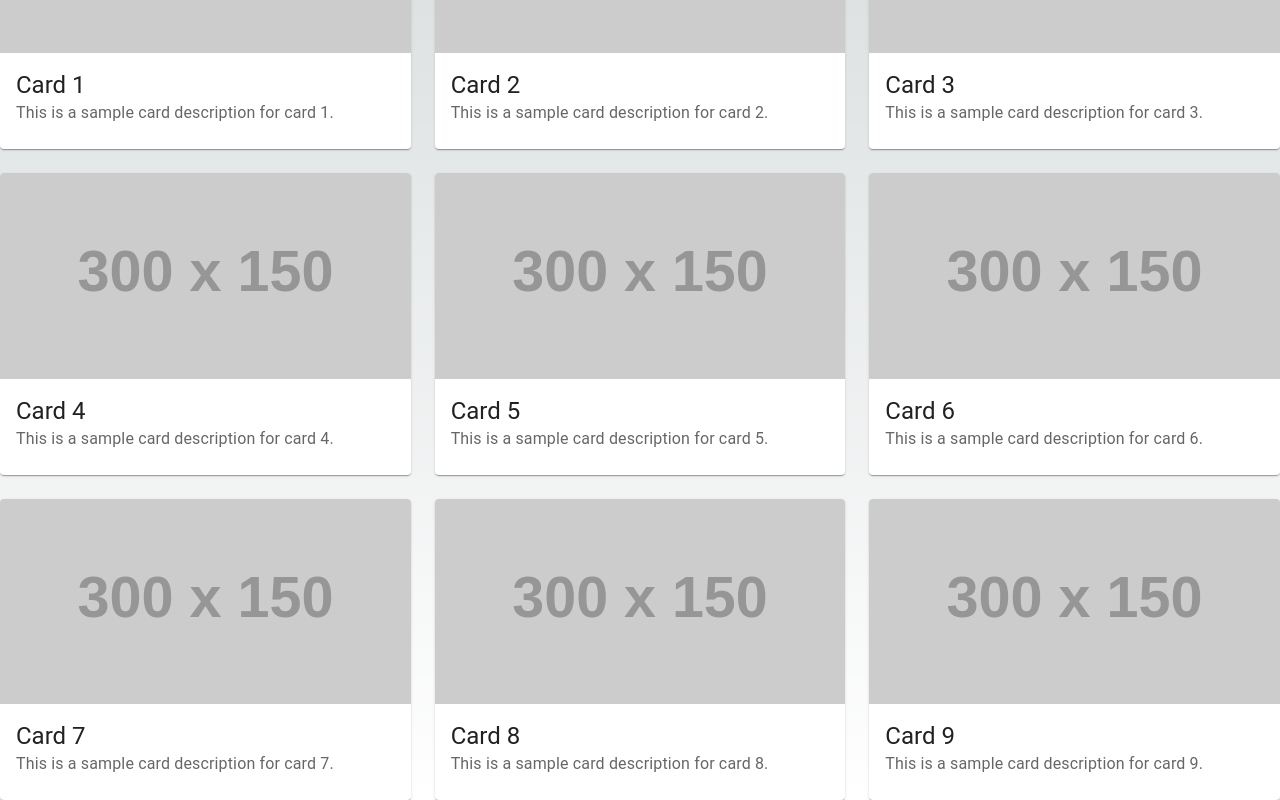
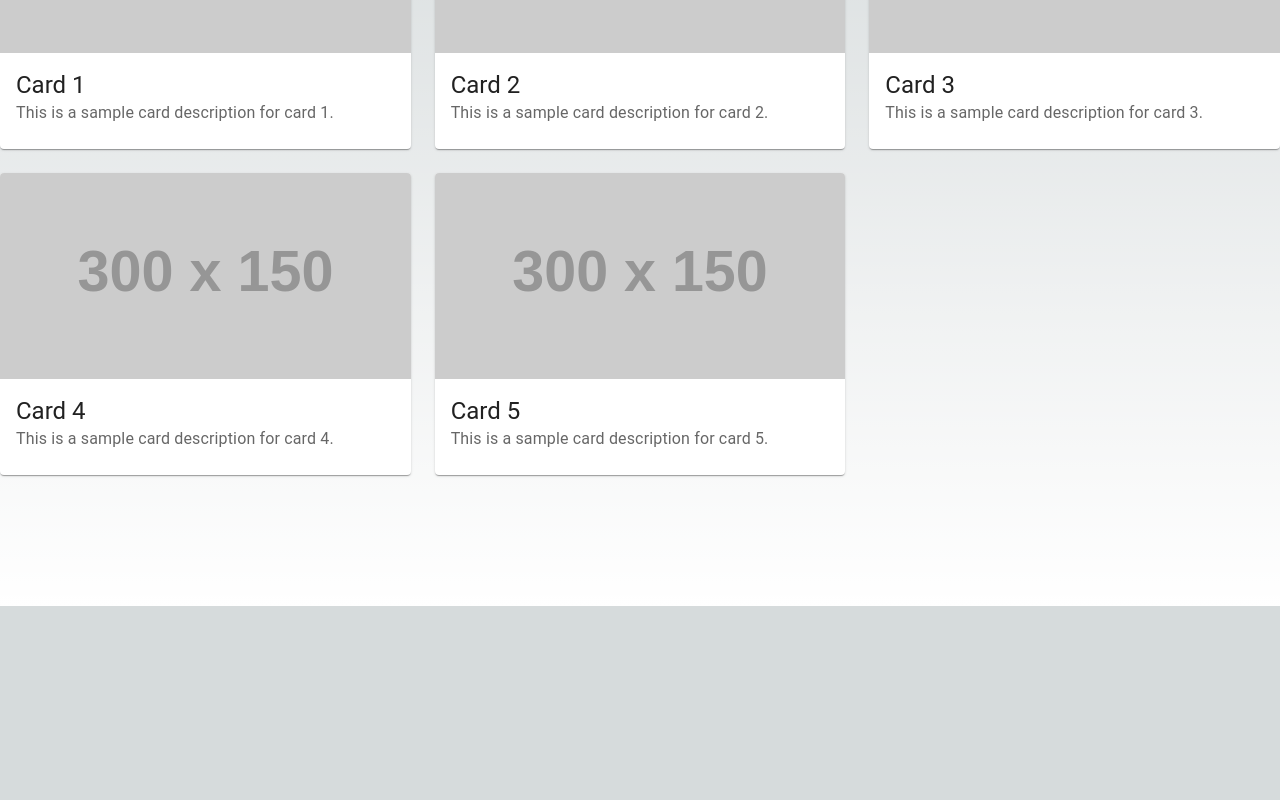
Before and after one commit to Watcharavit/BlochGacha-Client, a Next.js app: page /marketplace in a window 1280 px wide. Shown: the part 194-994 px from the top of the page. After the commit the page ends 800 px from the top, so only its background shows below. Built offline with nearby package versions, Linux system fonts and the light colour scheme.

Commit message:
add links and balance

```diff
--- a/src/components/marketplace/MarketPage.tsx
+++ b/src/components/marketplace/MarketPage.tsx
@@ -4,8 +4,9 @@ import { Grid, Card, CardContent, Typography, CardMedia, IconButton } from '@mui
 import { ArrowBack } from '@mui/icons-material';
 import { useRouter } from 'next/router';
 
-const router = useRouter();
+
 interface IMarketCards {
+    id: string;
     title: string;
     description: string;
     image: string;
@@ -16,8 +17,13 @@ interface IMarketPage{
 };
 
 const ItemCard: React.FC<{ card: IMarketCards }> = ({ card }) => {
+    const router = useRouter();
+
+    function handleClick(): void {
+        router.push(`/marketplace/${card.id}`); // Redirect to /gacha/[id]
+    }
     return (
-        <Card>
+        <Card onClick={handleClick} style={{ cursor: 'pointer' }}>
             <CardMedia component="img" image={card.image} alt={card.title} />
             <CardContent>
                 <Typography variant="h5" component="h2">
@@ -30,8 +36,10 @@ const ItemCard: React.FC<{ card: IMarketCards }> = ({ card }) => {
 };
 export default function MarketPage(cards:IMarketPage) {
     const cards2 = cards.cards;
+    const router = useRouter();
+
     function handleGoBack(event: any): void {
-        router.push('/')
+        router.push('/');
     }
     return (
         <div>
--- a/src/pages/api/auth/[...nextauth].js
+++ b/src/pages/api/auth/[...nextauth].js
@@ -15,7 +15,7 @@ export const authOptions = {
         if (!credentials || !credentials.email || !credentials.password) {
             return null;
         }
-        const res = await fetch(`${process.env.BACKEND_URL}/api/v1/auth/login`, {
+        const res = await fetch(`${process.env.BACKEND_URL}/auth/login`, {
             method: 'POST',
             headers: {
                 'Content-Type': 'application/json'
@@ -24,7 +24,7 @@ export const authOptions = {
         })
 
         var data = await res.json();
-        const res2 = await fetch(`${process.env.BACKEND_URL}/api/v1/auth/me`, {
+        const res2 = await fetch(`${process.env.BACKEND_URL}/auth/me`, {
             method: 'GET',
             headers: {
                 'Authorization': 'Bearer ' + data.token,
--- a/src/pages/marketplace/[id].tsx
+++ b/src/pages/marketplace/[id].tsx
@@ -45,6 +45,7 @@ const ItemPage = () => {
 
                 {/* Right side */}
                 <Box sx={{ width: '50%', backgroundColor: '#dddddd', padding: 20 }}>
+                    <Typography variant="h5">Balance: 200</Typography>
                     <Typography variant="h5">Cost: {item.cost}</Typography>
                     <Button variant="contained" onClick={handlePurchase}>Purchase</Button>
                 </Box>
--- a/src/pages/marketplace/index.tsx
+++ b/src/pages/marketplace/index.tsx
@@ -5,48 +5,33 @@ import MarketPage from '@/components/marketplace/MarketPage';
 
 const cards = [
     {
+        id: '1',
         title: 'Card 1',
         description: 'This is a sample card description for card 1.',
         image: 'https://via.placeholder.com/300x150',
     },
     {
+        id: '2',
         title: 'Card 2',
         description: 'This is a sample card description for card 2.',
         image: 'https://via.placeholder.com/300x150',
     },
     {
+        id: '3',
         title: 'Card 3',
         description: 'This is a sample card description for card 3.',
         image: 'https://via.placeholder.com/300x150',
     },
     {
+        id: '4',
         title: 'Card 4',
         description: 'This is a sample card description for card 4.',
         image: 'https://via.placeholder.com/300x150',
     },
     {
+        id: '5',
         title: 'Card 5',
         description: 'This is a sample card description for card 5.',
-        image: 'https://via.placeholder.com/300x150',
-    },
-    {
-        title: 'Card 6',
-        description: 'This is a sample card description for card 6.',
-        image: 'https://via.placeholder.com/300x150',
-    },
-    {
-        title: 'Card 7',
-        description: 'This is a sample card description for card 7.',
-        image: 'https://via.placeholder.com/300x150',
-    },
-    {
-        title: 'Card 8',
-        description: 'This is a sample card description for card 8.',
-        image: 'https://via.placeholder.com/300x150',
-    },
-    {
-        title: 'Card 9',
-        description: 'This is a sample card description for card 9.',
         image: 'https://via.placeholder.com/300x150',
     },
 ];
```
Also changed, not shown: src/components/gacha/GachaPage.tsx (+10 -5 lines), src/pages/gacha/[id].tsx (+14 -3 lines), src/pages/gacha/index.tsx (+10 -0 lines).
